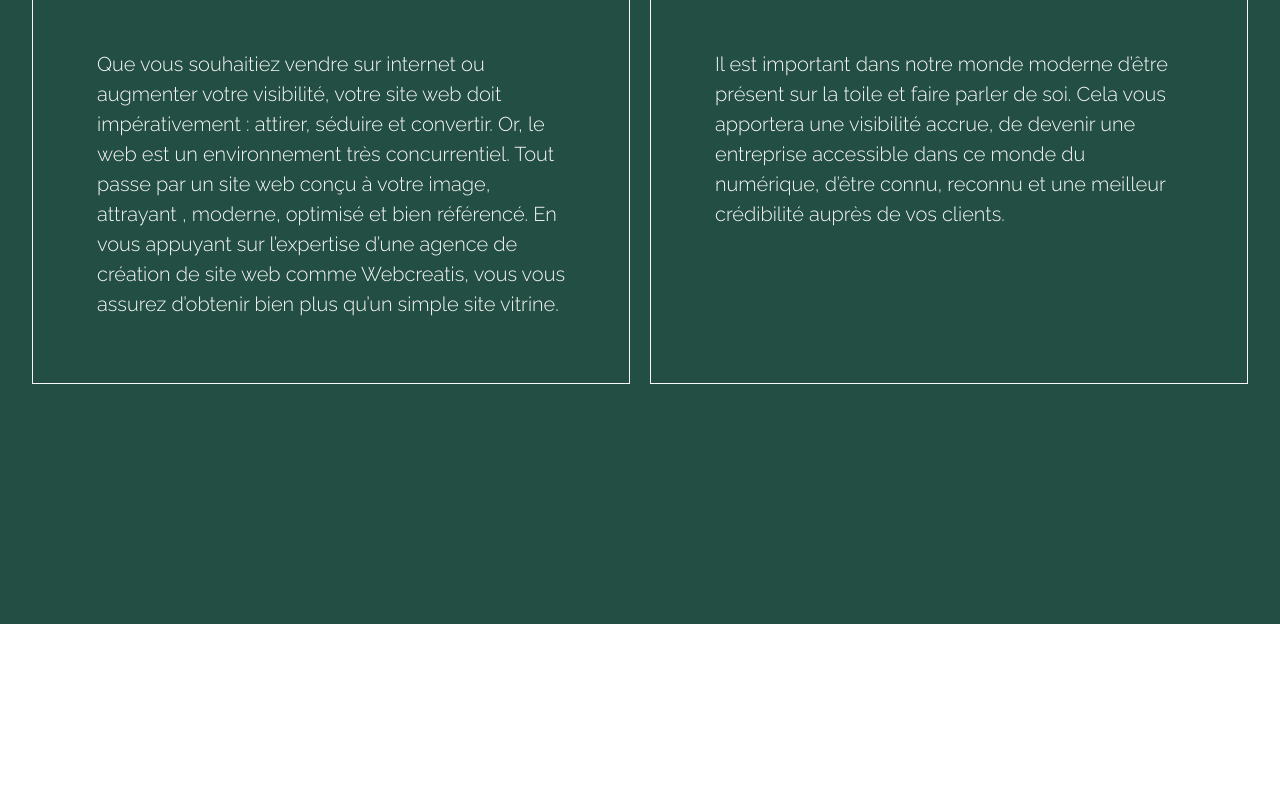
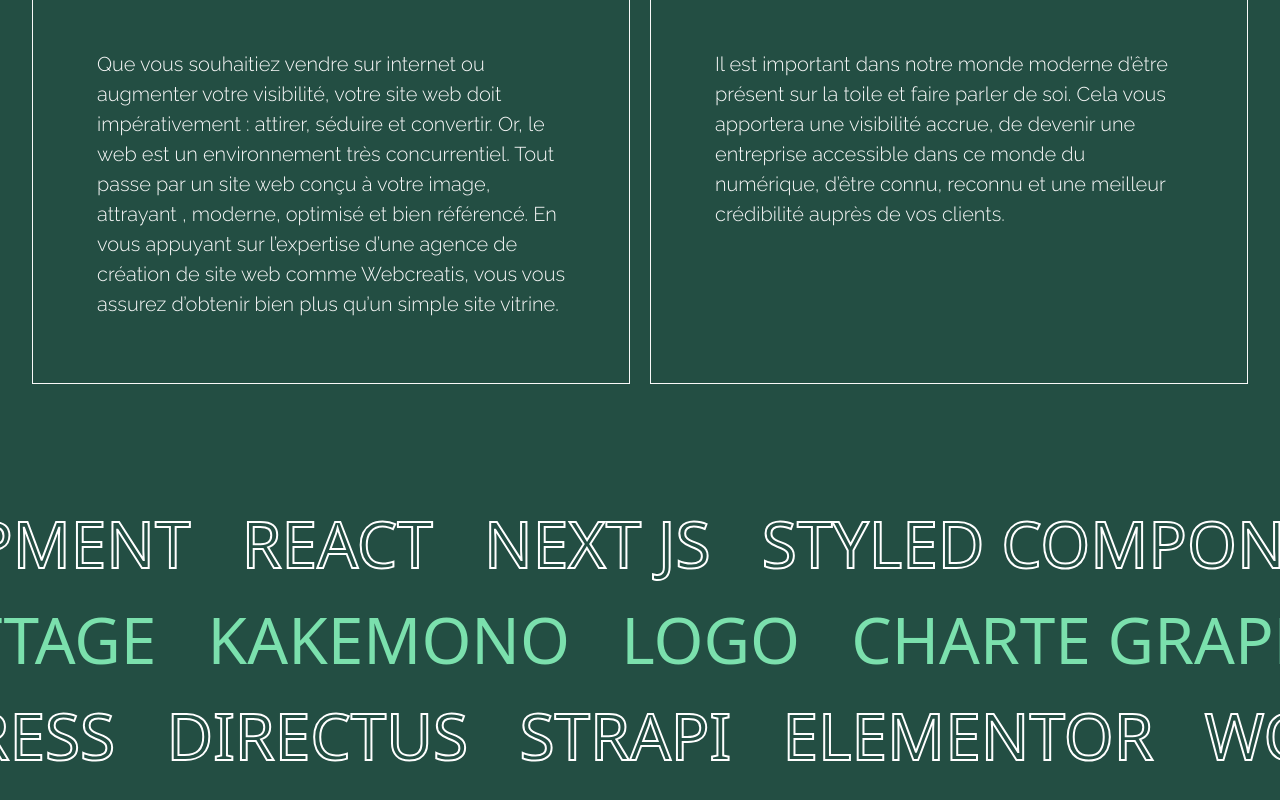
Before and after one commit to webcreatis/WC, a Next.js app: page / in a window 1280 px wide. Shown: the part 5168-5968 px from the top of the page. Before the commit the page ends 5792 px from the top, so only its background shows below. Built offline with nearby package versions, Linux system fonts and the light colour scheme.

Commit message:
WEBCREATIS > Create Marquee component

```diff
--- a/app/components/AboutSection.tsx
+++ b/app/components/AboutSection.tsx
@@ -7,7 +7,7 @@ import patrickPics from "../assets/images/patrick-developpeur-front-end-webcreat
 
 export default function AboutSection() {
   return (
-    <section className="about w-full h-auto flex flex-col pb-60">
+    <section className="about w-full h-auto flex flex-col pb-28">
       <div
         id="services-header"
         className="flex justify-center items-center pt-32 pb-32"
--- a/app/globals.css
+++ b/app/globals.css
@@ -33,7 +33,8 @@ html {
   );
 }
 .services,
-.about {
+.about,
+.marquee {
   background: rgba(35, 78, 67, 1);
 }
 
@@ -108,3 +109,16 @@ html {
     @apply bg-background text-foreground;
   }
 }
+
+/* Marquee Text style */
+@layer utilities {
+  .marqueeText {
+    --offset: 20vw;
+    --move-initial: calc(-25% + var(--offset));
+    --move-final: calc(-50% + var(--offset));
+  }
+  .text-stroke-2 {
+    -webkit-text-stroke: 2px white;
+    -webkit-text-fill-color: transparent;
+  }
+}
--- a/app/page.tsx
+++ b/app/page.tsx
@@ -6,6 +6,7 @@ import WorksSection from "./components/WorkSection";
 import Button from "./ui/Button";
 import CrossIcon from "./ui/CrossIcon";
 import CanvasTrail from "./ui/Cursor";
+import MarqueeText from "./ui/MarqueeText";
 
 export default function Home() {
   return (
@@ -94,6 +95,7 @@ export default function Home() {
         <WorksSection />
         <ServicesSection />
         <AboutSection />
+        <MarqueeText />
       </main>
       <footer></footer>
     </div>
--- /dev/null
+++ b/app/ui/MarqueeText.tsx
@@ -0,0 +1,87 @@
+export default function MarqueeText() {
+  return (
+    <div className="marquee flex w-full place-items-center h-auto pb-20">
+      <div className="marqueeText relative overflow-hidden">
+        {/*-- Première ligne de texte */}
+        <div className="flex whitespace-nowrap animate-marqueeText">
+          <span className="text-[5vw] px-[2vw] uppercase text-darkGreen stroke-black text-stroke-2">
+            development
+          </span>
+          <span className="text-[5vw] px-[2vw] uppercase text-darkGreen stroke-black text-stroke-2">
+            react
+          </span>
+          <span className="text-[5vw] px-[2vw] uppercase text-darkGreen stroke-black text-stroke-2">
+            next js
+          </span>
+          <span className="text-[5vw] px-[2vw] uppercase text-darkGreen stroke-black text-stroke-2">
+            styled components
+          </span>
+          <span className="text-[5vw] px-[2vw] uppercase text-darkGreen stroke-black text-stroke-2">
+            tailwind css
+          </span>
+          <span className="text-[5vw] px-[2vw] uppercase text-darkGreen stroke-black text-stroke-2">
+            astro js
+          </span>
+          <span className="text-[5vw] px-[2vw] uppercase text-darkGreen stroke-black text-stroke-2">
+            redux toolkit
+          </span>
+        </div>
+        {/* -- Deuxième ligne de texte */}
+        <div className="flex whitespace-nowrap animate-marquee-reverse">
+          <span className="text-[5vw] px-[2vw] text-green uppercase">
+            design
+          </span>
+          <span className="text-[5vw] px-[2vw] text-green uppercase">
+            wireframe
+          </span>
+          <span className="text-[5vw] px-[2vw] text-green uppercase">
+            maquettage
+          </span>
+          <span className="text-[5vw] px-[2vw] text-green uppercase">
+            kakemono
+          </span>
+          <span className="text-[5vw] px-[2vw] text-green uppercase">logo</span>
+          <span className="text-[5vw] px-[2vw] text-green uppercase">
+            charte graphique
+          </span>
+          <span className="text-[5vw] px-[2vw] text-green uppercase">
+            branding board
+          </span>
+          <span className="text-[5vw] px-[2vw] text-green uppercase">
+            flyer
+          </span>
+          <span className="text-[5vw] px-[2vw] text-green uppercase">
+            business card
+          </span>
+        </div>
+        {/*-- Troisiéme ligne de texte */}
+        <div className="flex whitespace-nowrap animate-marqueeText">
+          <span className="text-[5vw] px-[2vw] uppercase text-darkGreen stroke-black text-stroke-2">
+            wordpress
+          </span>
+          <span className="text-[5vw] px-[2vw] uppercase text-darkGreen stroke-black text-stroke-2">
+            directus
+          </span>
+          <span className="text-[5vw] px-[2vw] uppercase text-darkGreen stroke-black text-stroke-2">
+            strapi
+          </span>
+          <span className="text-[5vw] px-[2vw] uppercase text-darkGreen stroke-black text-stroke-2">
+            elementor
+          </span>
+          <span className="text-[5vw] px-[2vw] uppercase text-darkGreen stroke-black text-stroke-2">
+            wordpress
+          </span>
+          <span className="text-[5vw] px-[2vw] uppercase text-darkGreen stroke-black text-stroke-2">
+            directus
+          </span>
+          <span className="text-[5vw] px-[2vw] uppercase text-darkGreen stroke-black text-stroke-2">
+            strapi
+          </span>
+          <span className="text-[5vw] px-[2vw] uppercase text-darkGreen stroke-black text-stroke-2">
+            elementor
+          </span>
+        </div>
+      </div>
+    </div>
+  );
+}
--- a/tailwind.config.ts
+++ b/tailwind.config.ts
@@ -18,9 +18,19 @@ const config: Config = {
   			fadeIn: 'fadeIn 0.8s ease-out forwards',
   			bgHover: 'background-color ease-out .4s',
   			marquee: 'marquee 4s linear infinite',
-  			scalePics: 'scalePics 0.4s ease-in-out forwards'
+  			scalePics: 'scalePics 0.4s ease-in-out forwards',
+				marqueeText: 'marqueeOne 30s linear infinite',
+        'marquee-reverse': 'marqueeTwo 30s linear infinite',
   		},
   		keyframes: {
+				marqueeOne: {
+          '0%': { transform: 'translateX(0)' },
+          '100%': { transform: 'translateX(-100%)' },
+        },
+        marqueeTwo: {
+          '0%': { transform: 'translateX(-100%)' },
+          '100%': { transform: 'translateX(0)' },
+        },
   			marquee: {
   				'0%': {
   					transform: 'translateX(0%)'
@@ -70,6 +80,7 @@ const config: Config = {
   		},
   		colors: {
   			green: '#7BE0AD',
+				darkGreen: "#234E42",
   			white: '#F9F9F9',
   			darkWhite: '#e4e6ef',
   			background: 'hsl(var(--background))',
```
